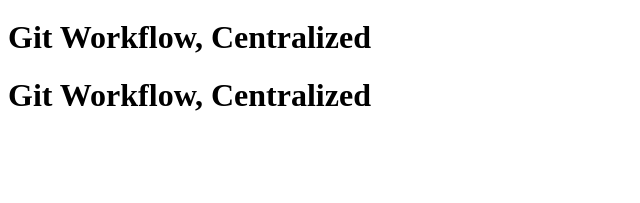
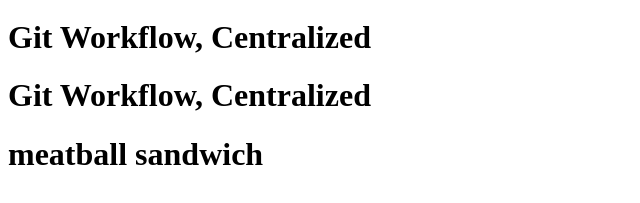
Before and after one commit to paulchollwedel/git-workflow-centralized, a plain HTML site: page index.html in a window 1280 px wide. Shown: the part 87-290 px from the top of the page, without its empty margins (0-640 px from the left). Drawn offline with Linux system fonts and the light colour scheme.

Commit message:
2nd push

```diff
--- a/index.html
+++ b/index.html
@@ -11,6 +11,7 @@
 
     <h1>Git Workflow, Centralized</h1>
     <h1>Git Workflow, Centralized</h1>
+    <h1>meatball sandwich</h1>
 </body>
 
 </html>
```
